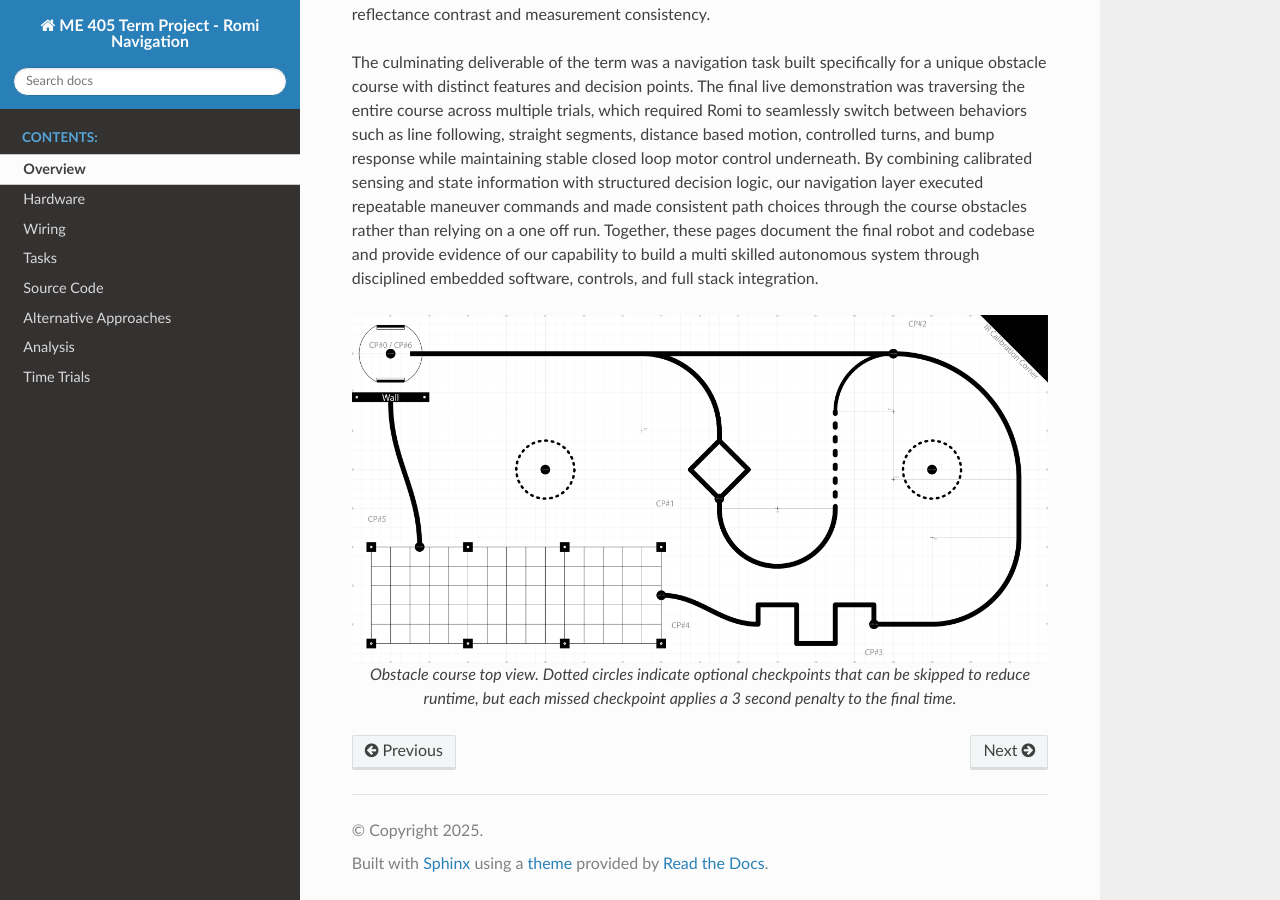
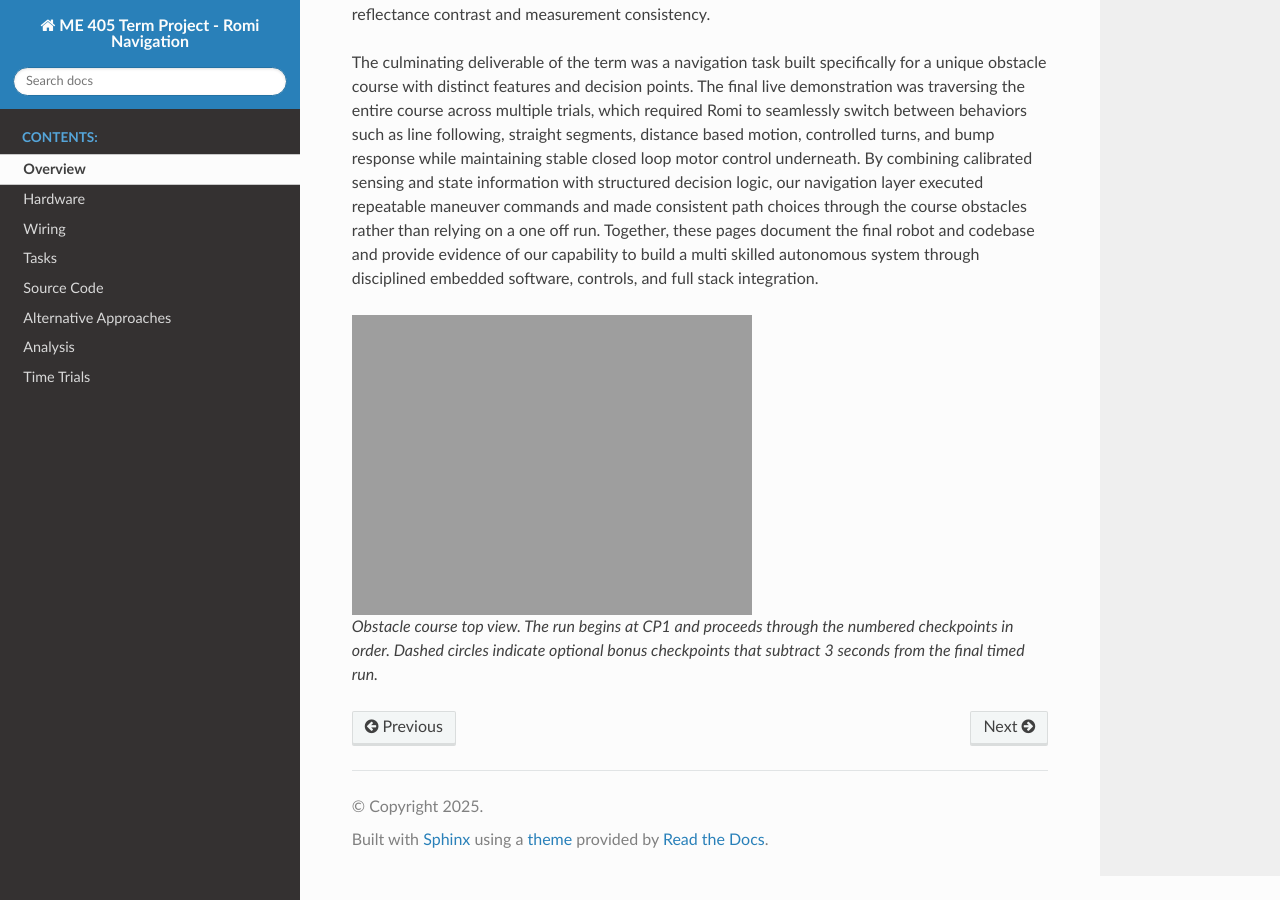
Before and after one commit to shwanpla/ME-405-Term-Project, a Sphinx documentation site: the page built from docs/overview.rst, in a window 1280 px wide and 900 px high, scrolled down 1069 px. Built offline with Sphinx 7.4.7 and the Read the Docs theme 3.1.0, drawn with Linux system fonts in a browser that asks for light colours.

Commit message:
Update description of obstacle course checkpoints

```diff
--- a/docs/overview.rst
+++ b/docs/overview.rst
@@ -19,4 +19,4 @@
    :width: 900px
    :align: center
 
-   *Obstacle course top view. Dotted circles indicate optional checkpoints that can be skipped to reduce runtime, but each missed checkpoint applies a 3 second penalty to the final time.*
+  *Obstacle course top view. The run begins at CP1 and proceeds through the numbered checkpoints in order. Dashed circles indicate optional bonus checkpoints that subtract 3 seconds from the final timed run.*
```
